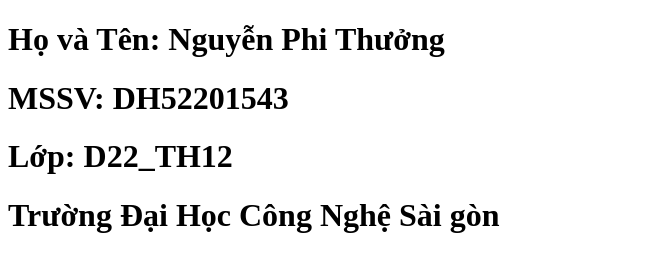
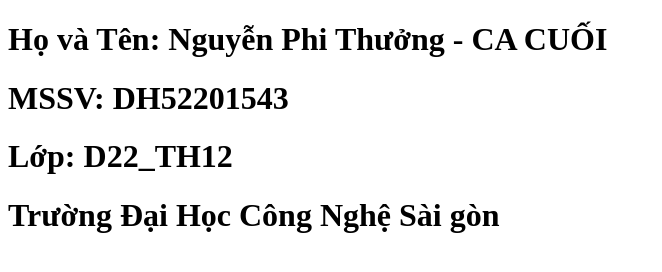
Before and after one commit to rockhocduong2-design/fontend-project, a plain HTML site: page index.html in a window 1280 px wide. Shown: the whole page, without its empty margins (0-662 px from the left). Drawn offline with Linux system fonts and the light colour scheme.

Commit message:
commit ca cuoi

```diff
--- a/index.html
+++ b/index.html
@@ -4,7 +4,7 @@
     <title>Frontend Test</title>
 </head>
 <body>
-    <h1>Họ và Tên: Nguyễn Phi Thưởng</h1>
+    <h1>Họ và Tên: Nguyễn Phi Thưởng - CA CUỐI</h1>
     <h1>MSSV: DH52201543</h1>
     <h1>Lớp: D22_TH12</h1>
     <h1>Trường Đại Học Công Nghệ Sài gòn</h1>
```
